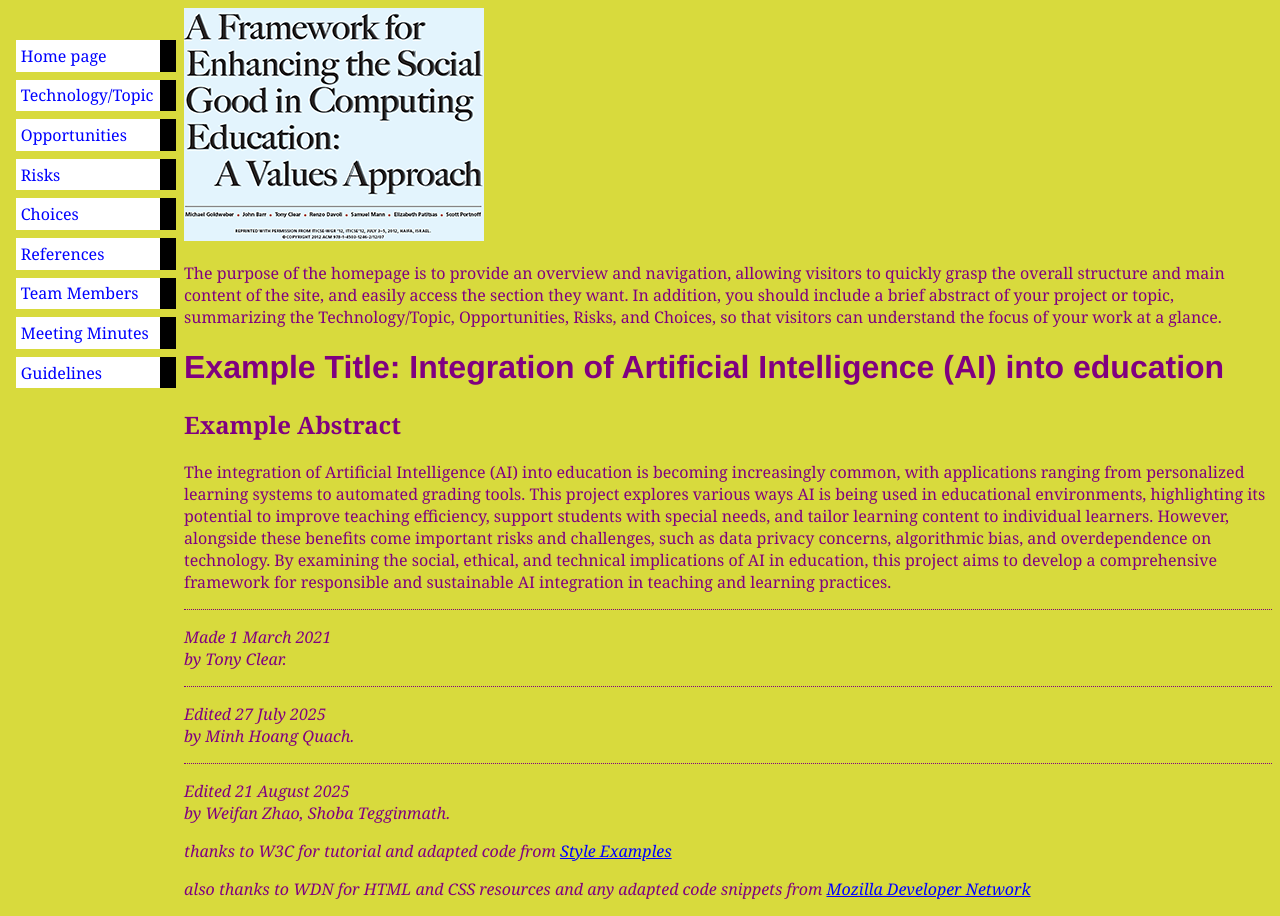
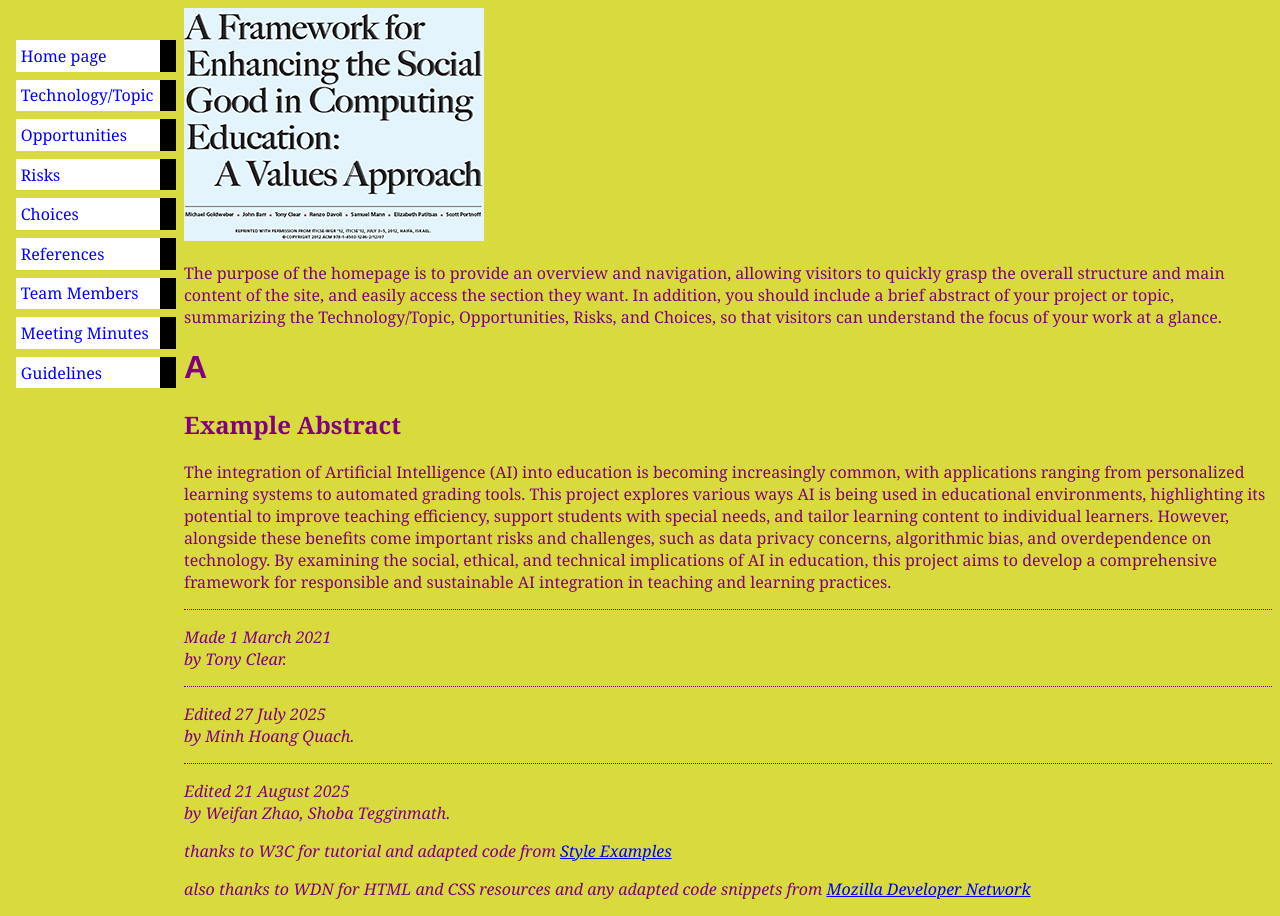
Before and after one commit to tomjoejretene-dotcom/tomjoejretene.github.io, a plain HTML site: page index.html in a window 1280 px wide. Drawn offline with Linux system fonts and the light colour scheme.

Commit message:
Update index.html

```diff
--- a/index.html
+++ b/index.html
@@ -3,7 +3,7 @@
 
 <head>
   <meta charset="UTF-8">
-  <title>My first styled page</title>
+  <title>CTIS Assignment 2</title>
   <link rel="stylesheet" href="styles/mystyles.css">
 </head>
 
@@ -29,7 +29,7 @@
   and easily access the section they want. In addition, you should include a brief abstract of your project or topic,
   summarizing the Technology/Topic, Opportunities, Risks, and Choices, so that visitors can understand the focus of your work at a glance.</p>
 
-  <h1> Example Title: Integration of Artificial Intelligence (AI) into education </h1>
+  <h1>A</h1>
 
   <h2>Example Abstract</h2>
   <p>The integration of Artificial Intelligence (AI) into education is becoming increasingly common, with applications
@@ -58,4 +58,5 @@
 
 </body>
 
+
 </html>
```
